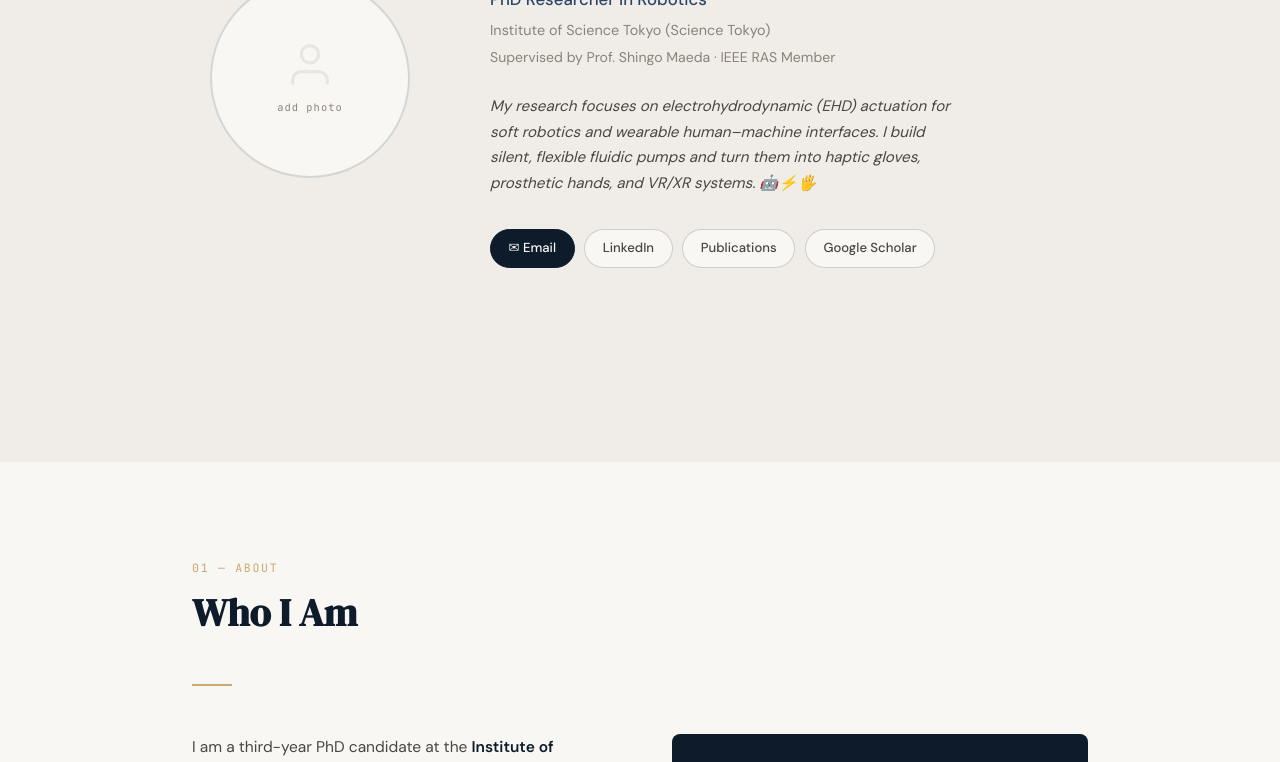
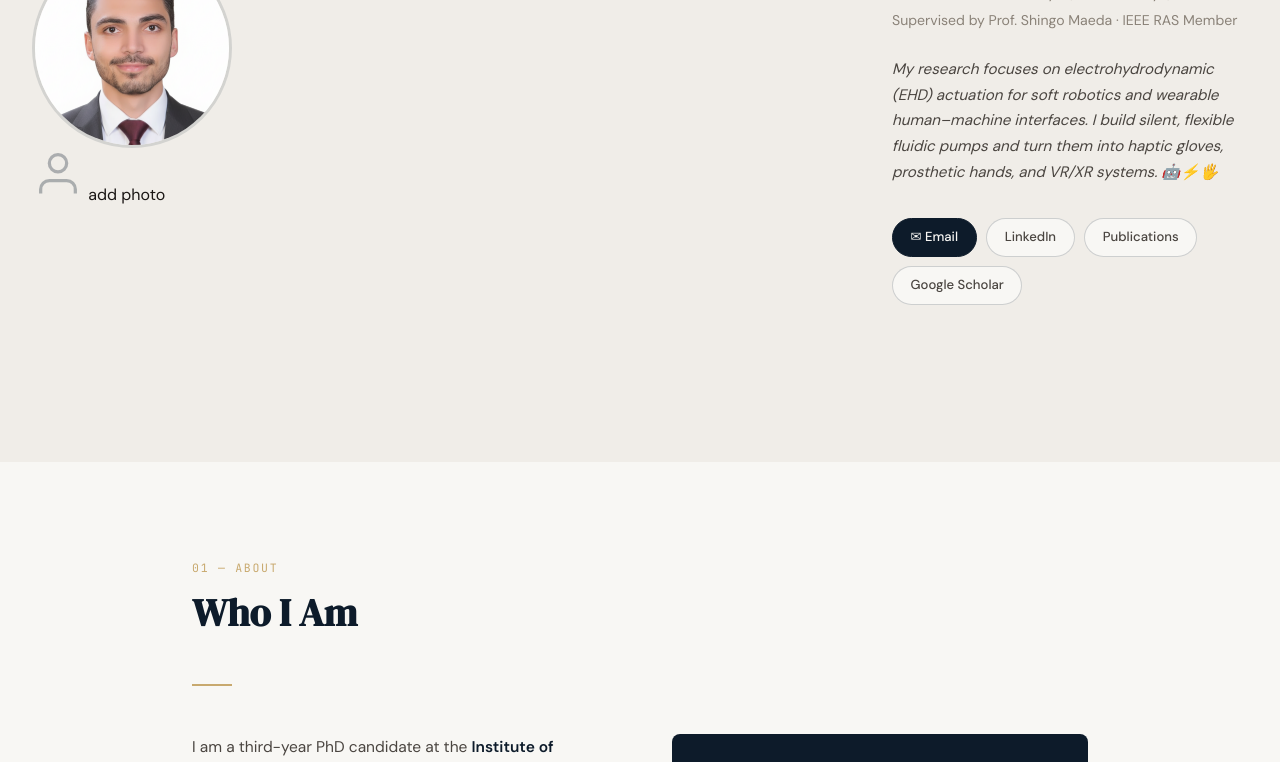
Before and after one commit to Amr-Marzuq/Amr-Marzuq.github.io, a plain HTML site: page index.html in a window 1280 px wide. Shown: the part 338-1100 px from the top of the page. Drawn offline with Linux system fonts and the light colour scheme.

Commit message:
Update index.html

```diff
--- a/index.html
+++ b/index.html
@@ -616,7 +616,7 @@
 <section id="hero">
   <div class="hero-inner">
     <div class="hero-photo-wrap">
-      <div class="hero-photo-placeholder">
+      <img src="Amr_Photo.png" alt="Amr Marzuq" class="hero-photo">
         <svg width="52" height="52" viewBox="0 0 24 24" fill="none" stroke="rgba(13,27,42,0.3)" stroke-width="1.5">
           <path d="M20 21v-2a4 4 0 0 0-4-4H8a4 4 0 0 0-4 4v2"/>
           <circle cx="12" cy="7" r="4"/>
```
